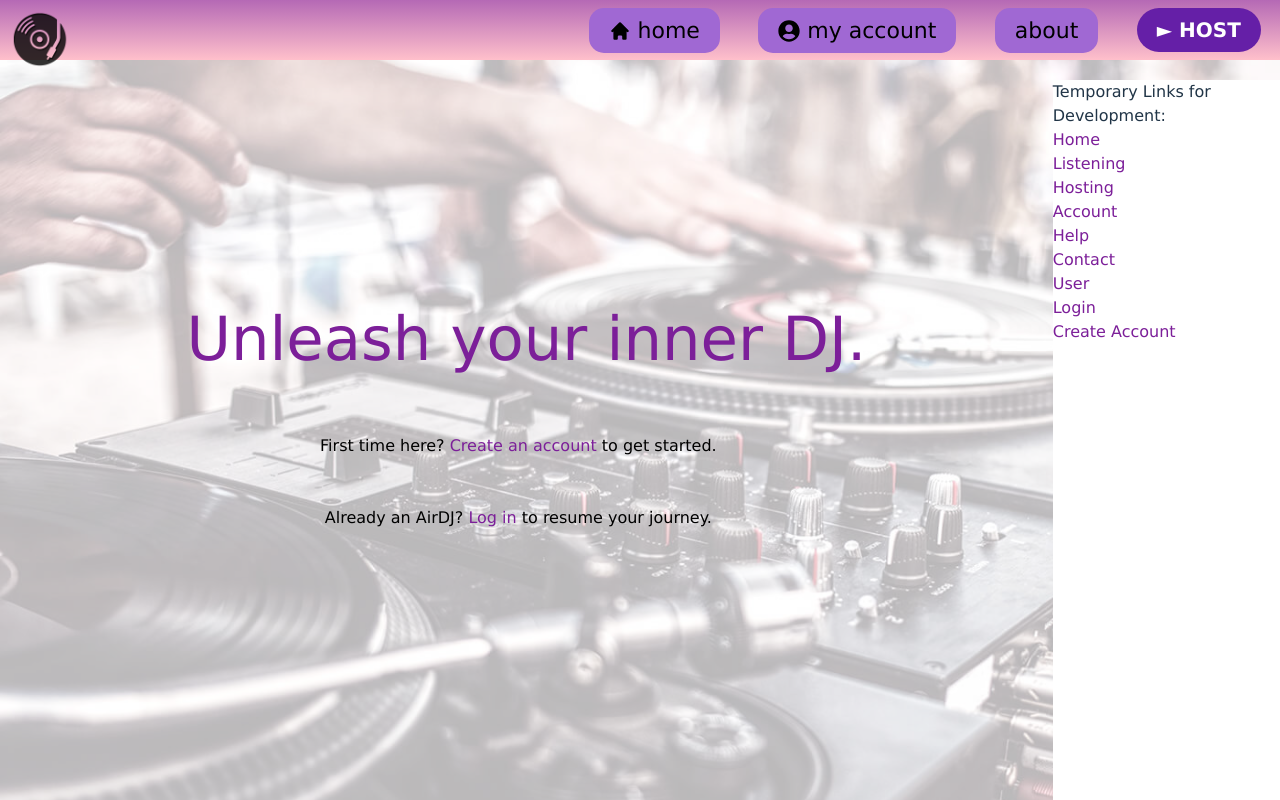
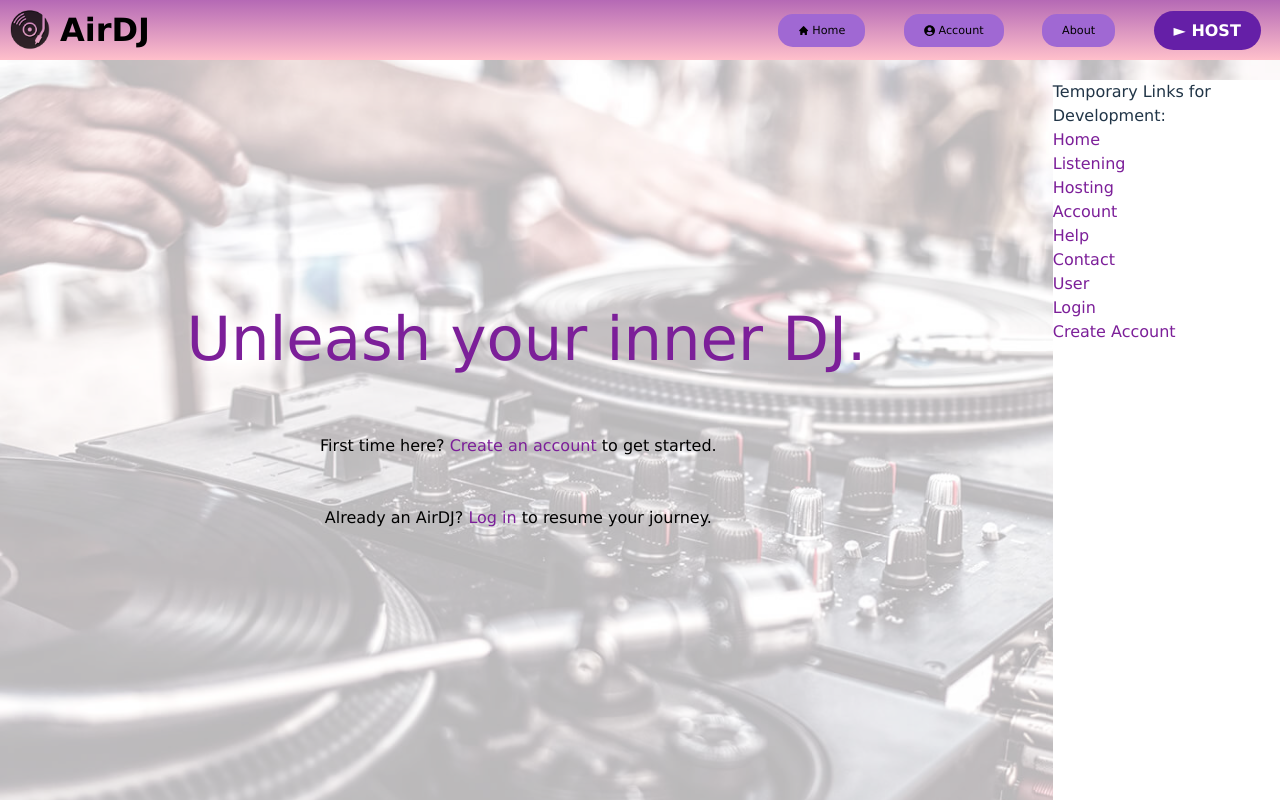
Before and after one commit to dschott5/coen163-assignment3, a React (Vite) app: page / in a window 1280 px wide. Built offline with nearby package versions, Linux system fonts and the light colour scheme.

Commit message:
Made navbar responsive and added AirDJ text for tablet/desktop sizes

```diff
--- a/src/components/Navbar.jsx
+++ b/src/components/Navbar.jsx
@@ -7,14 +7,17 @@ import { HiHome } from 'react-icons/hi'
 const Navbar = () => {
   return (
     <div className="navbar">
-            <a href="/"><img className='logo' src="src\assets\record_logo.png"/></a>
-            <div className="button-container">
-              <a href="/home"><button href="/home"><HiHome className="icon"/>     home</button></a>
-              <a href="/account"><button > <FaUserCircle className="icon"/>     my account</button></a>
-              <a href="/help"><button >about</button></a>
-              <a href="/hosting"><button className="host-button">► host</button></a>
-            </div>
-        </div>
+      <a href="/">
+        <img className='logo' src="src\assets\record_logo.png" alt="AirDJ Logo" />
+      </a>
+      <a href="/" className="title">AirDJ</a>
+      <div className="button-container">
+        <a href="/home"><button href="/home"><HiHome className="icon"/>     Home</button></a>
+        <a href="/account"><button > <FaUserCircle className="icon"/>     Account</button></a>
+        <a href="/help"><button >About</button></a>
+        <a href="/hosting"><button className="host-button">► host</button></a>
+      </div>
+    </div>
   );
 };
 
--- a/src/stylesheets/Navbar.css
+++ b/src/stylesheets/Navbar.css
@@ -7,8 +7,8 @@
 
 
 .logo {
-  padding: 10px;
-  max-height: 80px;
+  padding: 1vh;
+  max-height: 10vh;
 }
 
 .navbar {
@@ -39,7 +39,7 @@ button {
   padding: 10px 20px 10px 20px;
   overflow: hidden;
   border-radius: 15px;
-  font-size: 22px;
+  font-size: 1.2rem;
   font-weight: 400;
 }
 
@@ -53,7 +53,7 @@ button {
   border-radius: 30px;
   background-color: rgb(101, 31, 167);
   color: white;
-  font-size: 20px;
+  font-size: 1.5rem;
   text-transform: uppercase;
   font-weight: 800;
 }
@@ -69,10 +69,37 @@ button:hover {
   border-radius: 10px;
 }
 
+.title {
+  display: flex;
+  align-items: center;
+  font-size: 2rem;
+  font-weight: bold;
+  margin-right: auto;
+  color: black;
+}
+
+.title:hover{
+  color: black;
+}
+
+
 /* Desktop */
 @media only screen and (min-width: 1280px) {
   .navbar {
     height: 80px;
+  }
+
+  .logo {
+    padding: 1vh;
+    max-height: 80px;
+  }
+
+  button{
+    font-size: 1.5rem;
+  }
+
+  .host-button {
+    font-size: 1.5rem;
   }
 }
 
@@ -80,6 +107,19 @@ button:hover {
 @media only screen and (min-width: 601px) and (max-width: 1280px) {
   .navbar {
     height: 60px;
+  }
+
+  .logo {
+    padding: 1vh;
+    max-height: 60px;
+  }
+
+  button{
+    font-size: 0.7rem;
+  }
+
+  .host-button {
+    font-size: 1rem;
   }
 }
 
@@ -89,4 +129,21 @@ button:hover {
     height: 50px;
     padding: 0 10px;
   }
+
+  .logo {
+    padding: 0.5vh;
+    max-height: 50px;
+  }
+
+  button{
+    font-size: 0.6rem;
+  }
+
+  .host-button {
+    font-size: 0.8rem;
+  }
+
+  .title{
+    display: none;
+  }
 }
```
